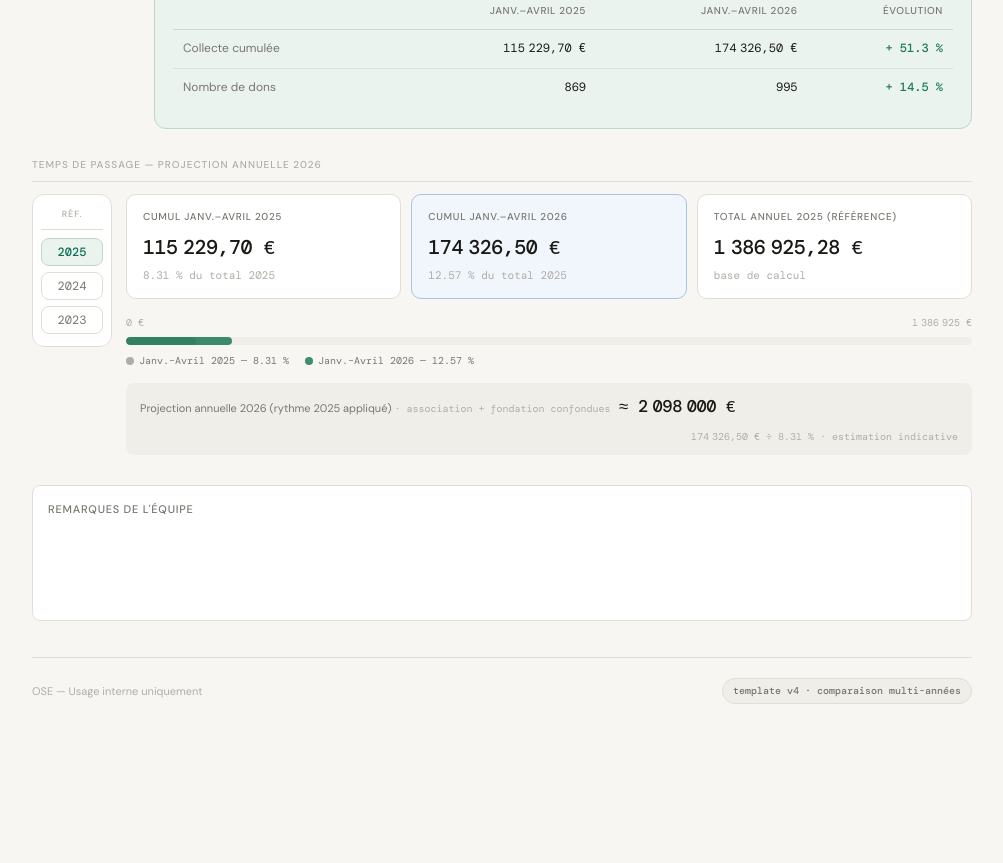
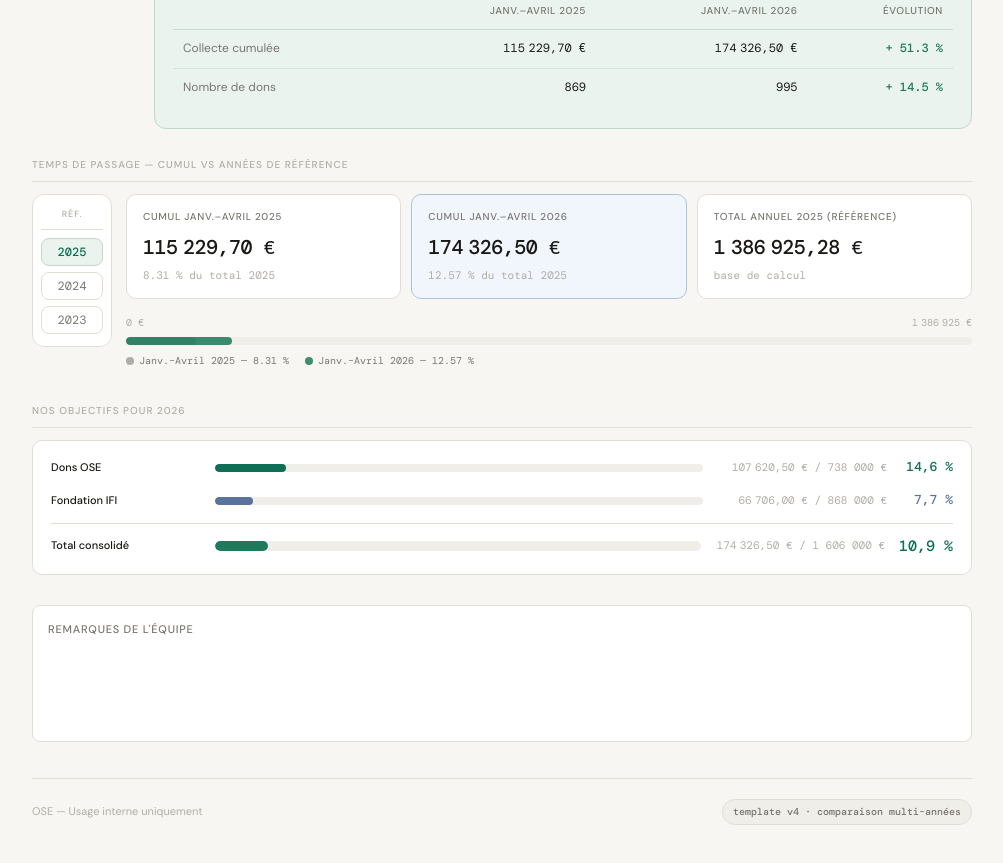
Before and after one commit to Fundraising-TEAM/data-OSE-2026, a plain HTML site: page index.html in a window 1280 px wide. Shown: the part 875-1738 px from the top of the page, without its empty margins (138-1141 px from the left). Before the commit the page ends 1619 px from the top, so only its background shows below. Drawn offline with nearby package versions, Linux system fonts and the light colour scheme.

Commit message:
Update 13/05 index.html

```diff
--- a/index.html
+++ b/index.html
@@ -234,6 +234,25 @@ body { font-family: var(--font); background: var(--bg); color: var(--text); font
 .template-badge { font-size: 10px; font-weight: 500; background: var(--surface2); border: 1px solid var(--border); color: var(--text-muted); padding: 4px 10px; border-radius: 20px; font-family: var(--mono); }
 
 @media print { body { background: white; padding: 20px; } }
+
+/* ── Objectif ── */
+.objectif-box { background: var(--surface); border: 1px solid var(--border); border-radius: 10px; padding: 16px 18px; display: flex; flex-direction: column; gap: 12px; }
+.objectif-row { display: flex; align-items: center; gap: 14px; }
+.objectif-row.total-row { padding-top: 10px; border-top: 1px solid var(--border); }
+.objectif-label { font-size: 11px; color: var(--text-muted); white-space: nowrap; min-width: 150px; }
+.objectif-label strong { font-weight: 500; color: var(--text); }
+.objectif-bar-wrap { flex: 1; }
+.objectif-bar-track { height: 8px; background: var(--surface2); border-radius: 99px; overflow: hidden; position: relative; }
+.objectif-row.total-row .objectif-bar-track { height: 10px; }
+.objectif-bar-fill { position: absolute; top: 0; left: 0; height: 100%; border-radius: 99px; transition: width 0.5s ease; }
+.objectif-bar-fill.fill-ose  { background: var(--teal); }
+.objectif-bar-fill.fill-fond { background: #5A739A; }
+.objectif-bar-fill.fill-total{ background: #1D7A5A; }
+.objectif-amounts { font-size: 11px; font-family: var(--mono); color: var(--text-hint); white-space: nowrap; min-width: 170px; text-align: right; }
+.objectif-pct { font-size: 13px; font-weight: 500; font-family: var(--mono); white-space: nowrap; min-width: 52px; text-align: right; }
+.objectif-pct.pct-ose  { color: var(--teal); }
+.objectif-pct.pct-fond { color: #5A739A; }
+.objectif-pct.pct-total{ color: var(--teal); font-size: 15px; }
 </style>
 </head>
 <body>
@@ -386,14 +405,45 @@ body { font-family: var(--font); background: var(--bg); color: var(--text); font
           <span><span class="dot dot-2026"></span><span id="leg-2026"></span></span>
         </div>
       </div>
-      <div class="tempo-projection">
-        <span class="tempo-projection-label">
-          Projection annuelle 2026 <span id="tp-proj-rythme"></span>
-          <span style="font-size:10px;color:var(--text-hint);font-family:var(--mono);">· association + fondation confondues</span>
-        </span>
-        <span class="tempo-projection-value" id="tp-proj"></span>
-        <span class="tempo-projection-note" id="tp-proj-note"></span>
+
+    </div>
+  </div>
+
+  <!-- Objectif 2026 -->
+  <div class="section-title" style="margin-top:28px" id="s-objectif">Nos objectifs pour 2026</div>
+  <div class="objectif-box">
+    <!-- OSE -->
+    <div class="objectif-row">
+      <div class="objectif-label"><strong>Dons OSE</strong></div>
+      <div class="objectif-bar-wrap">
+        <div class="objectif-bar-track">
+          <div class="objectif-bar-fill fill-ose" id="obj-bar-ose" style="width:0%"></div>
+        </div>
       </div>
+      <div class="objectif-amounts"><span id="obj-cumul-ose">—</span> / 738 000 €</div>
+      <div class="objectif-pct pct-ose" id="obj-pct-ose">—</div>
+    </div>
+    <!-- Fondation IFI -->
+    <div class="objectif-row">
+      <div class="objectif-label"><strong>Fondation IFI</strong></div>
+      <div class="objectif-bar-wrap">
+        <div class="objectif-bar-track">
+          <div class="objectif-bar-fill fill-fond" id="obj-bar-fond" style="width:0%"></div>
+        </div>
+      </div>
+      <div class="objectif-amounts"><span id="obj-cumul-fond">—</span> / 868 000 €</div>
+      <div class="objectif-pct pct-fond" id="obj-pct-fond">—</div>
+    </div>
+    <!-- Total -->
+    <div class="objectif-row total-row">
+      <div class="objectif-label"><strong>Total consolidé</strong></div>
+      <div class="objectif-bar-wrap">
+        <div class="objectif-bar-track">
+          <div class="objectif-bar-fill fill-total" id="obj-bar-total" style="width:0%"></div>
+        </div>
+      </div>
+      <div class="objectif-amounts"><span id="obj-cumul-total">—</span> / 1 606 000 €</div>
+      <div class="objectif-pct pct-total" id="obj-pct-total">—</div>
     </div>
   </div>
 
@@ -521,10 +571,10 @@ const MOIS_DATA = {
   },
   Mars: {
     annee: "2026", periode: "Janv.–Mars", ytd_label: "Janv.–Mars",
-    ose:      { raw: 24077.50, dons: 188 },
-    fond:     { raw:  6240.00, dons:   9 },
-    ytd_ose:  { raw: 75085.00, dons: 663 },
-    ytd_fond: { raw: 25440.00, dons:  17 },
+    ose:      { raw: 26007.50, dons: 209 },
+    fond:     { raw: 11240.00, dons:  10 },
+    ytd_ose:  { raw: 77015.00, dons: 684 },
+    ytd_fond: { raw: 30440.00, dons:  18 },
     emails: [
       { objet: "Mir zaynen do !",                   type: "Evènement",    date: "4/3",  dest: "4 133",  ouv: "55,4 %", clics: "1,4 %",  dons: "6",  collecte: "1 218,00 €", moyen: "203,00 €"  },
       { objet: "Le projet de Marie-Lyne",            type: "Crowdfunding", date: "10/3", dest: "4 836",  ouv: "48,9 %", clics: "10,2 %", dons: "13", collecte: "1 286,00 €", moyen: "98,92 €"   },
@@ -1159,7 +1209,7 @@ function render(mois) {
   document.getElementById('s-comp').textContent      = `${mois} ${d.annee} vs ${mois} ${refYear}`;
   document.getElementById('s-ytd').textContent       = `Cumul ${d.ytd_label} ${d.annee} vs ${d.ytd_label} ${refYear}`;
   document.getElementById('s-email').textContent     = `Campagnes email — ${mois} ${d.annee}`;
-  document.getElementById('s-tempo').textContent     = `Temps de passage — projection annuelle ${d.annee}`;
+  document.getElementById('s-tempo').textContent     = `Temps de passage — cumul vs années de référence`;
 
   renderRFM(mois);
   renderRS(mois);
@@ -1253,15 +1303,32 @@ function render(mois) {
   document.getElementById('leg-ref').textContent   = pct_n1 ? `${d.ytd_label} ${tempoRefYear} — ${pct_n1} %` : `${d.ytd_label} ${tempoRefYear}`;
   document.getElementById('leg-2026').textContent  = pct_n  ? `${d.ytd_label} 2026 — ${pct_n} %`            : `${d.ytd_label} 2026 (en attente)`;
 
-  document.getElementById('tp-proj-rythme').textContent = `(rythme ${tempoRefYear} appliqué)`;
-  if (pct_n1 && cumul_n) {
-    const proj = cumul_n / (parseFloat(pct_n1) / 100);
-    document.getElementById('tp-proj').textContent      = `≈ ${fmtEurShort(Math.round(proj / 1000) * 1000)}`;
-    document.getElementById('tp-proj-note').textContent = `${fmtEur(cumul_n)} ÷ ${pct_n1} % · estimation indicative`;
-  } else {
-    document.getElementById('tp-proj').textContent      = '— (données en attente)';
-    document.getElementById('tp-proj-note').textContent = '';
+
+  // ── Objectif 2026 ──────────────────────────────────────────────────────
+  const BUDGET_OSE  = 738000;
+  const BUDGET_FOND = 868000;
+  const BUDGET_TOTAL = BUDGET_OSE + BUDGET_FOND; // 1 606 000
+
+  const ytd_ose_raw  = (!d.pending && d.ytd_ose.raw  !== null) ? d.ytd_ose.raw  : null;
+  const ytd_fond_raw = (!d.pending && d.ytd_fond.raw !== null) ? d.ytd_fond.raw : null;
+  const ytd_total    = (ytd_ose_raw !== null && ytd_fond_raw !== null) ? ytd_ose_raw + ytd_fond_raw : null;
+
+  function setObjRow(barId, cumulId, pctId, val, budget) {
+    if (val !== null) {
+      const pct = (val / budget * 100);
+      document.getElementById(barId).style.width   = `${Math.min(pct, 100)}%`;
+      document.getElementById(cumulId).textContent = fmtEur(val);
+      document.getElementById(pctId).textContent   = `${pct.toFixed(1).replace('.', ',')} %`;
+    } else {
+      document.getElementById(barId).style.width   = '0%';
+      document.getElementById(cumulId).textContent = '—';
+      document.getElementById(pctId).textContent   = '—';
+    }
   }
+
+  setObjRow('obj-bar-ose',   'obj-cumul-ose',   'obj-pct-ose',   ytd_ose_raw,  BUDGET_OSE);
+  setObjRow('obj-bar-fond',  'obj-cumul-fond',  'obj-pct-fond',  ytd_fond_raw, BUDGET_FOND);
+  setObjRow('obj-bar-total', 'obj-cumul-total', 'obj-pct-total', ytd_total,    BUDGET_TOTAL);
 }
 
 function applyEmailColors() {
```
